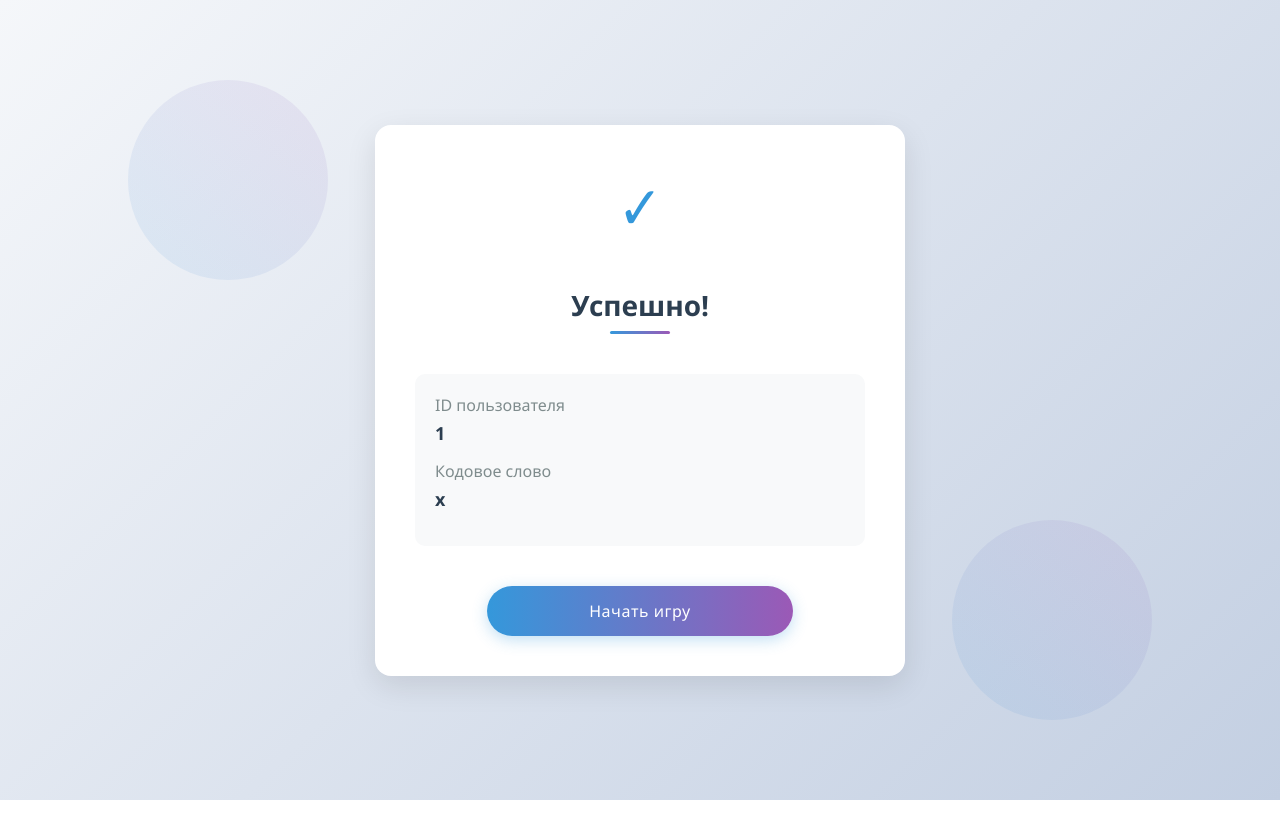
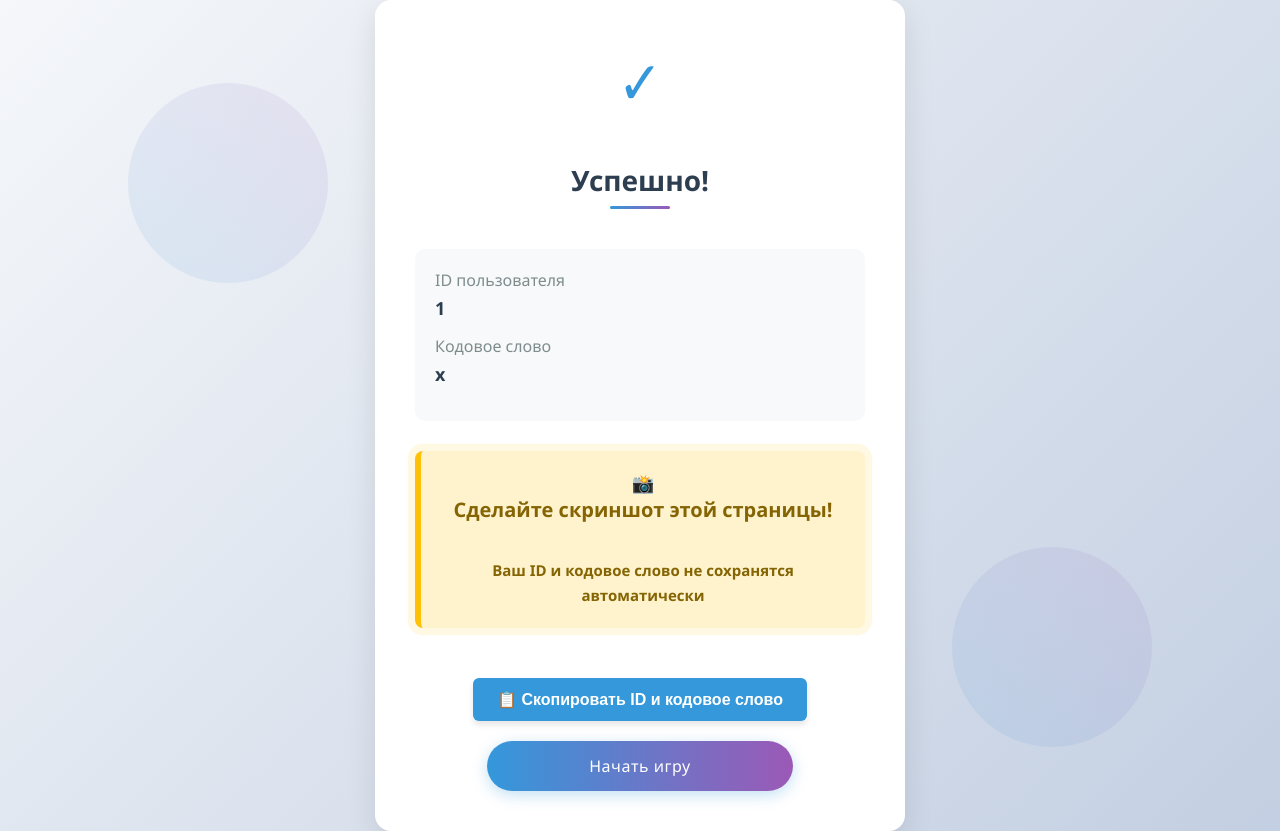
Before and after one commit to demirtry/Kontur_UNIT_HACK, a Flask app: template src/templates/registration_success.html in a window 1280 px wide. Before the commit the page ends 800 px from the top, so only its background shows below. Run offline with Flask 3, Linux system fonts and the light colour scheme; the template is opened without the code that fills it: most values are stand-ins (such as "Sample title", 1, 10 or a date in 2020).

Commit message:
added button for clipboard save

```diff
--- a/src/static/css/success.css
+++ b/src/static/css/success.css
@@ -95,7 +95,7 @@
 
 .nav-button:hover {
     transform: translateY(-3px);
-    box-shadow: 0 7px 20px rgba(52, 152, 219, 0.4);
+    box-shadow: 0 7px 20px #3498db66;
 }
 
 .nav-button:active {
@@ -125,3 +125,54 @@
     bottom: 10%;
     right: 10%;
 }
+
+.highlight-notification {
+    background-color: #fff3cd;
+    color: #856404;
+    padding: 20px;
+    border-left: 6px solid #ffc107;
+    margin: 30px auto;
+    font-size: 18px;
+    text-align: center;
+    max-width: 500px;
+    border-radius: 8px;
+    box-shadow: 0 4px 12px rgba(0, 0, 0, 0.2);
+    animation: pulse 2s infinite;
+    font-weight: bold;
+    line-height: 1.4;
+}
+
+.highlight-notification strong {
+    display: block;
+    font-size: 20px;
+    margin-bottom: 8px;
+}
+
+@keyframes pulse {
+    0% { box-shadow: 0 0 0 0 rgba(255, 193, 7, 0.4); }
+    70% { box-shadow: 0 0 0 10px rgba(255, 193, 7, 0); }
+    100% { box-shadow: 0 0 0 0 rgba(255, 193, 7, 0); }
+}
+
+.copy-button {
+    margin-top: 20px;
+    padding: 12px 24px;
+    background-color: #3498db;
+    color: white;
+    border: none;
+    border-radius: 6px;
+    font-size: 16px;
+    font-weight: bold;
+    cursor: pointer;
+    transition: background-color 0.3s ease, transform 0.2s ease;
+    box-shadow: 0 4px 6px rgba(0, 0, 0, 0.1);
+}
+
+.copy-button:hover {
+    background-color: #3498db66;
+    transform: scale(1.03);
+}
+
+.copy-button:active {
+    transform: scale(0.98);
+}
--- a/src/templates/registration_success.html
+++ b/src/templates/registration_success.html
@@ -27,7 +27,35 @@
             </div>
         </div>
 
+        <div class="highlight-notification">
+    📸       <strong>Сделайте скриншот этой страницы!</strong><br>
+            <small>Ваш ID и кодовое слово не сохранятся автоматически</small>
+        </div>
+        <button type="button" class="copy-button" onclick="copyUserInfo()">
+    📋 Скопировать ID и кодовое слово
+        </button>
+
         <a href="intro1" class="nav-button">Начать игру</a>
     </div>
 </body>
+<script>
+function copyUserInfo() {
+    const userId = "{{ user_id }}";
+    const secretCode = "{{ secret_code }}";
+    const textToCopy = `ID пользователя: ${userId}\nКодовое слово: ${secretCode}`;
+
+    navigator.clipboard.writeText(textToCopy).then(() => {
+        // Меняем текст кнопки на короткое время
+        const btn = document.querySelector('.copy-button');
+        const originalText = btn.innerText;
+        btn.innerText = "✅ Скопировано!";
+        setTimeout(() => {
+            btn.innerText = originalText;
+        }, 2000);
+    }).catch(err => {
+        alert("Не удалось скопировать. Попробуйте вручную.");
+        console.error('Ошибка копирования:', err);
+    });
+}
+</script>
 </html>
```
